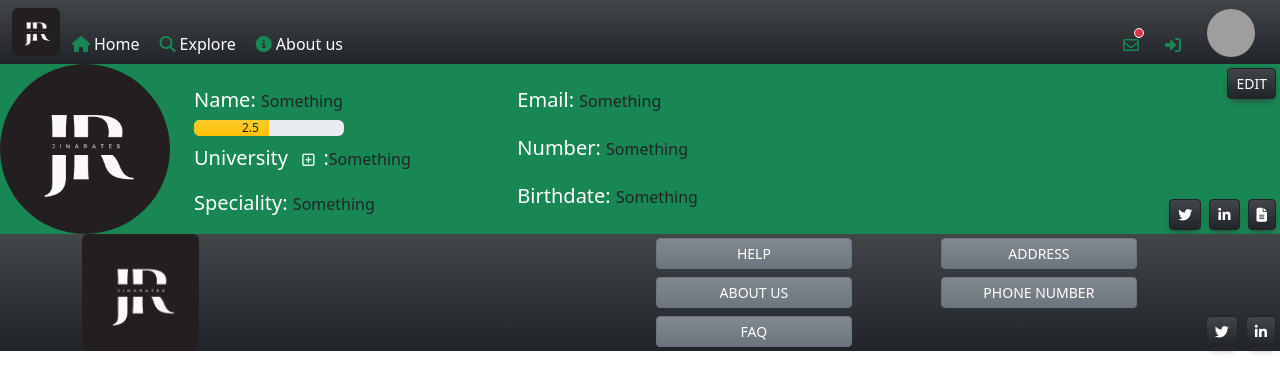
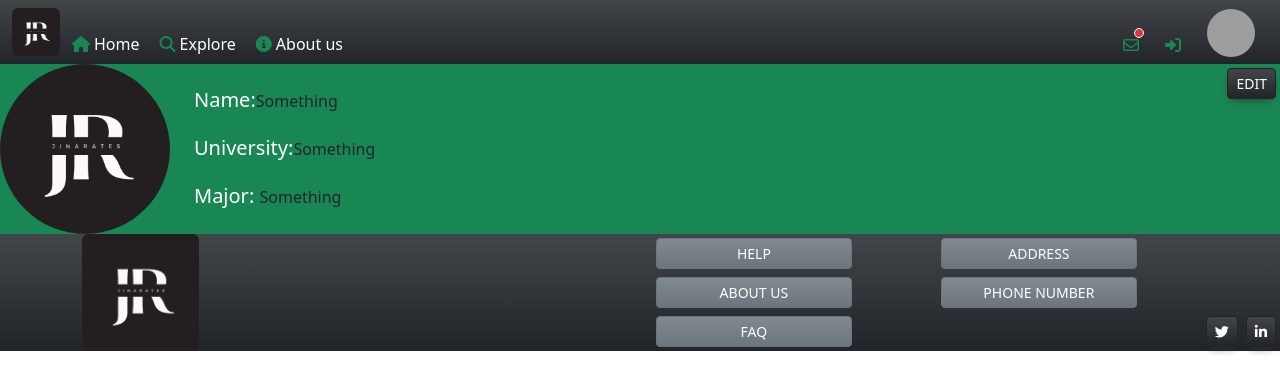
Before and after one commit to EEZeus/Jinarates, a React (Create React App) app in the folder Front-End/: page / in a window 1280 px wide. Shown: the top 392 px of the page. Built offline with nearby package versions, Linux system fonts and the light colour scheme; grey boxes are pictures that could not be loaded.

Commit message:
F15 - student profile page header implemented

```diff
--- a/Front-End/src/App.js
+++ b/Front-End/src/App.js
@@ -4,10 +4,11 @@ import Navbar from './Components/Main-Parts/NavBar'
 import Footer from './Components/Main-Parts/Footer'
 import CoursePageHeader from './Components/Main-Parts/Headers/CoursePageHeader'
 import ProfessorPageHeader from './Components/Main-Parts/Headers/ProfessorProfilePageHeader';
+import StudentPageHeader from './Components/Main-Parts/Headers/StudentProfilePageHeader';
 function App() {
   return <React.Fragment>
     <Navbar></Navbar>
-    <ProfessorPageHeader></ProfessorPageHeader>
+    <StudentPageHeader></StudentPageHeader>
     <Footer></Footer>
   </React.Fragment>
 }
--- /dev/null
+++ b/Front-End/src/Components/Main-Parts/Headers/StudentProfilePageHeader.js
@@ -0,0 +1,45 @@
+import React from 'react'
+import './StudentProfilePageHeader.css'
+import logo from '../../../Assets/logo-black.png'
+import {
+    MDBFooter,
+    MDBContainer,
+    MDBCol,
+    MDBRow,
+    MDBBtn,
+    MDBIcon
+} from 'mdb-react-ui-kit';
+const StudentPageHeader = () => {
+    return (
+        <div class="container-md d-flex flex bg-success mw-100 mx-0 px-0  position-relative">
+            <div class="container text-left mx-0 px-0 text-white w-100 ">
+                <div class="row ">
+
+                    <div class=" col-2">
+                        <img className=" bg-white rounded-circle w-100 h-100  " alt="avatar" src={logo} />
+                    </div>
+
+                    <div class="col mt-4 pl-0">
+                        <h5 className=' ml-0 pl-0'>Name:<span className='fs-6 text-dark'>Something</span></h5>
+                        <h5 className='mt-4 ml-0 pl-0'>
+                        University:<span className='fs-6 text-dark'>Something</span></h5>
+                        <h5 className='mt-4 ml-0 pl-0'>Major: <span className='fs-6 text-dark'>Something</span></h5>
+                    </div>
+
+                    <div class="col  mt-4 pl-0">
+
+                    </div>
+
+                    <div class="col mt-4 ml-4 pl-4">
+                        <button type="button" className="position-absolute end-0 top-0 m-1 btn btn-dark bg-gradient btn-sm">Edit</button>
+                        <div className="position-absolute bottom-0 end-0">
+                        </div>
+                    </div>
+
+                </div>
+            </div>
+        </div>
+    );
+}
+
+export default StudentPageHeader;
```
Also changed, not shown: Front-End/src/Components/Main-Parts/Headers/StudentProfilePageHeader.css (added).
